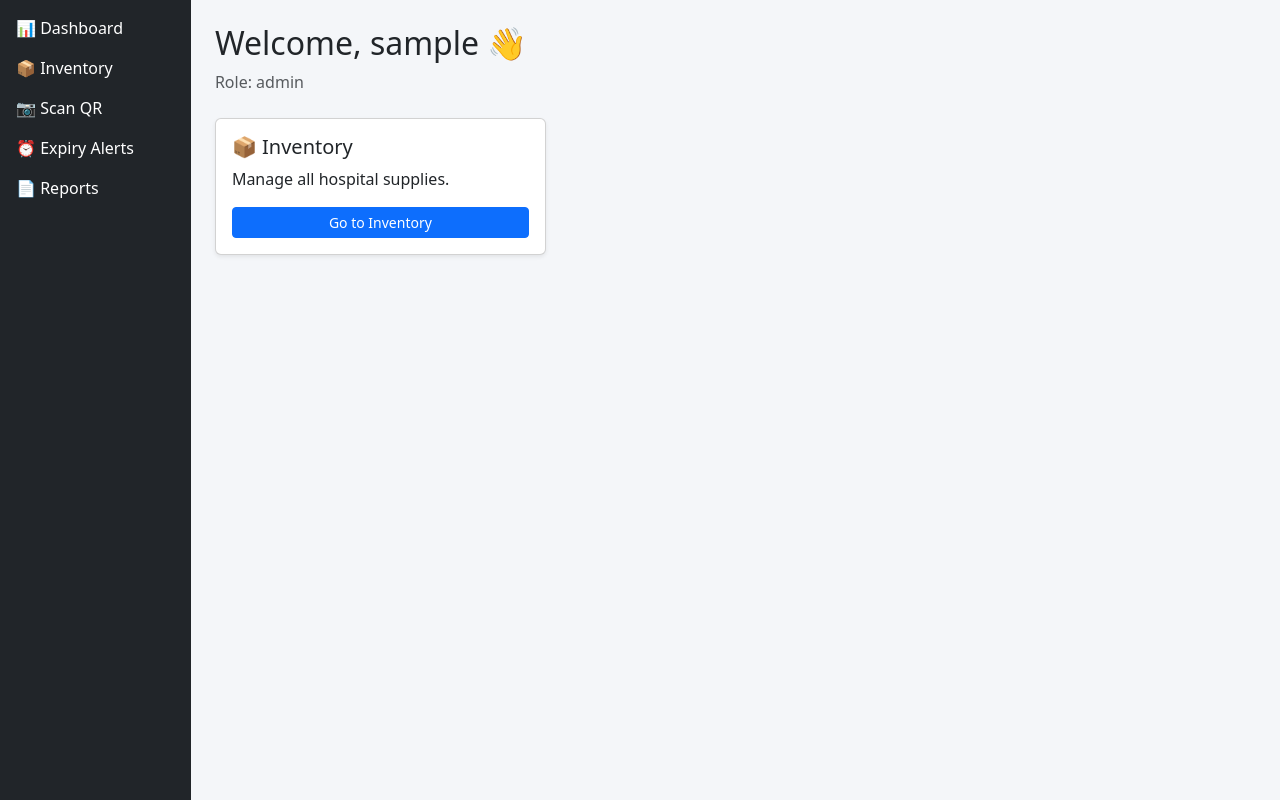
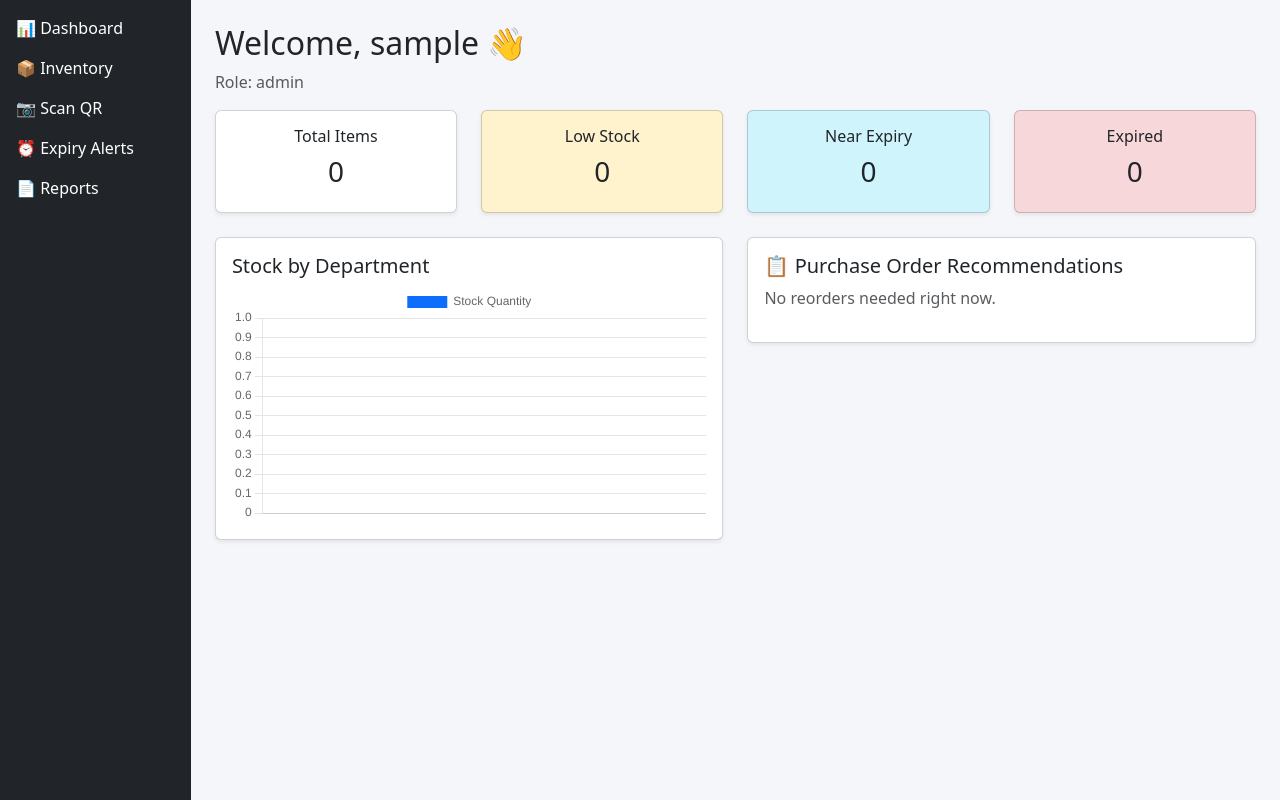
Before and after one commit to Madhu16369/medtrack, a Flask app: page /dashboard in a window 1280 px wide. Shown: the part 56-856 px from the top of the page. Run offline with Flask 3, Linux system fonts and the light colour scheme; the visitor is signed in with stand-in values (Sample User, id 1); data that the repository does not hold is empty.

Commit message:
Day 9: Live dashboard with cards, chart, and reorder recommendations

```diff
--- a/app.py
+++ b/app.py
@@ -1,14 +1,12 @@
-from flask import Flask, render_template, request, redirect, flash
+from flask import Flask, render_template, request, redirect, flash, Response
 from flask_login import login_user, logout_user, login_required, current_user
 from extensions import db, login_manager
-from models import User
+from models import User, InventoryItem, StockMovement, get_expiry_status
+from datetime import datetime
 import bcrypt
 import qrcode
 import os
-from models import get_expiry_status
-from models import StockMovement
-from models import User, InventoryItem
-from datetime import datetime
+import pandas as pd
 
 app = Flask(__name__)
 app.config['SECRET_KEY'] = 'change-this-to-something-random-later'
@@ -18,9 +16,20 @@
 login_manager.init_app(app)
 login_manager.login_view = 'login'
 
+
+@app.context_processor
+def inject_alert_count():
+    if current_user.is_authenticated:
+        items = InventoryItem.query.all()
+        count = sum(1 for item in items if get_expiry_status(item)[0] != "Safe")
+        return dict(alert_count=count)
+    return dict(alert_count=0)
+
+
 @app.route("/")
 def home():
     return redirect("/login")
+
 
 @app.route("/register", methods=["GET", "POST"])
 def register():
@@ -43,6 +52,7 @@
 
     return render_template("register.html")
 
+
 @app.route("/login", methods=["GET", "POST"])
 def login():
     if request.method == "POST":
@@ -59,10 +69,6 @@
 
     return render_template("login.html")
 
-@app.route("/dashboard")
-@login_required
-def dashboard():
-    return render_template("dashboard.html")
 
 @app.route("/logout")
 @login_required
@@ -70,11 +76,44 @@
     logout_user()
     return redirect("/login")
 
+
+@app.route("/dashboard")
+@login_required
+def dashboard():
+    items = InventoryItem.query.all()
+    total_items = len(items)
+    low_stock = [i for i in items if i.quantity < i.min_stock_threshold]
+    near_expiry = [i for i in items if get_expiry_status(i)[0] in ("Critical", "Warning", "Notice")]
+    expired = [i for i in items if get_expiry_status(i)[0] == "Expired"]
+
+    reorder_suggestions = []
+    for item in low_stock:
+        suggested_qty = max(0, (item.min_stock_threshold * 2) - item.quantity)
+        reorder_suggestions.append((item, suggested_qty))
+
+    dept_totals = {}
+    for item in items:
+        dept = item.department or "Unassigned"
+        dept_totals[dept] = dept_totals.get(dept, 0) + item.quantity
+
+    return render_template(
+        "dashboard.html",
+        total_items=total_items,
+        low_stock=low_stock,
+        near_expiry=near_expiry,
+        expired=expired,
+        reorder_suggestions=reorder_suggestions,
+        dept_labels=list(dept_totals.keys()),
+        dept_values=list(dept_totals.values())
+    )
+
+
 @app.route("/inventory")
 @login_required
 def inventory_list():
     items = InventoryItem.query.all()
     return render_template("inventory_list.html", items=items)
+
 
 @app.route("/inventory/add", methods=["GET", "POST"])
 @login_required
@@ -92,7 +131,7 @@
             min_stock_threshold=int(request.form.get("min_stock_threshold") or 10),
         )
         db.session.add(new_item)
-        db.session.flush()  # assigns new_item.id without fully committing yet
+        db.session.flush()
 
         qr_data = f"ITEM:{new_item.id}"
         qr_img = qrcode.make(qr_data)
@@ -100,10 +139,12 @@
         qr_path = os.path.join("static", "qrcodes", qr_filename)
         qr_img.save(qr_path)
         new_item.qr_code_path = qr_path
+
         db.session.commit()
         flash("Item added successfully!")
         return redirect("/inventory")
     return render_template("add_item.html")
+
 
 @app.route("/inventory/edit/<int:item_id>", methods=["GET", "POST"])
 @login_required
@@ -124,6 +165,7 @@
         return redirect("/inventory")
     return render_template("edit_item.html", item=item)
 
+
 @app.route("/inventory/delete/<int:item_id>")
 @login_required
 def delete_item(item_id):
@@ -132,6 +174,7 @@
     db.session.commit()
     flash("Item deleted.")
     return redirect("/inventory")
+
 
 @app.route("/backfill-qr")
 @login_required
@@ -147,10 +190,12 @@
     db.session.commit()
     return "Backfilled QR codes for all items without one."
 
+
 @app.route("/scan")
 @login_required
 def scan():
     return render_template("scan.html")
+
 
 @app.route("/scan/lookup")
 @login_required
@@ -162,6 +207,7 @@
         return render_template("scan_result.html", item=item)
     flash("QR code not recognized.")
     return redirect("/scan")
+
 
 @app.route("/scan/update/<int:item_id>", methods=["POST"])
 @login_required
@@ -186,6 +232,7 @@
     flash(f"Stock updated: {movement_type} of {qty} for {item.name}.")
     return redirect("/inventory")
 
+
 @app.route("/alerts")
 @login_required
 def alerts():
@@ -193,17 +240,10 @@
     alerts_data = []
     for item in items:
         status, color, days_left = get_expiry_status(item)
-        if status != "Safe":  # only show items that actually need attention
+        if status != "Safe":
             alerts_data.append((item, status, color, days_left))
     return render_template("alerts.html", alerts=alerts_data)
 
-@app.context_processor
-def inject_alert_count():
-    if current_user.is_authenticated:
-        items = InventoryItem.query.all()
-        count = sum(1 for item in items if get_expiry_status(item)[0] != "Safe")
-        return dict(alert_count=count)
-    return dict(alert_count=0)
 
 if __name__ == "__main__":
     with app.app_context():
--- a/templates/dashboard.html
+++ b/templates/dashboard.html
@@ -2,13 +2,72 @@
 {% block content %}
 <h2>Welcome, {{ current_user.username }} 👋</h2>
 <p class="text-muted">Role: {{ current_user.role }}</p>
-<div class="row mt-4">
-    <div class="col-md-4">
-        <div class="card p-3 shadow-sm">
-            <h5>📦 Inventory</h5>
-            <p>Manage all hospital supplies.</p>
-            <a href="/inventory" class="btn btn-primary btn-sm">Go to Inventory</a>
+
+<div class="row mt-3">
+    <div class="col-md-3">
+        <div class="card p-3 shadow-sm text-center">
+            <h6>Total Items</h6><h3>{{ total_items }}</h3>
+        </div>
+    </div>
+    <div class="col-md-3">
+        <div class="card p-3 shadow-sm text-center bg-warning-subtle">
+            <h6>Low Stock</h6><h3>{{ low_stock|length }}</h3>
+        </div>
+    </div>
+    <div class="col-md-3">
+        <div class="card p-3 shadow-sm text-center bg-info-subtle">
+            <h6>Near Expiry</h6><h3>{{ near_expiry|length }}</h3>
+        </div>
+    </div>
+    <div class="col-md-3">
+        <div class="card p-3 shadow-sm text-center bg-danger-subtle">
+            <h6>Expired</h6><h3>{{ expired|length }}</h3>
         </div>
     </div>
 </div>
+
+<div class="row mt-4">
+    <div class="col-md-6">
+        <div class="card p-3 shadow-sm">
+            <h5>Stock by Department</h5>
+            <canvas id="deptChart"></canvas>
+        </div>
+    </div>
+    <div class="col-md-6">
+        <div class="card p-3 shadow-sm">
+            <h5>📋 Purchase Order Recommendations</h5>
+            {% if reorder_suggestions %}
+            <table class="table table-sm">
+                <tr><th>Item</th><th>Current Qty</th><th>Suggested Reorder</th></tr>
+                {% for item, suggested_qty in reorder_suggestions %}
+                <tr>
+                    <td>{{ item.name }}</td>
+                    <td>{{ item.quantity }}</td>
+                    <td><b>{{ suggested_qty }}</b></td>
+                </tr>
+                {% endfor %}
+            </table>
+            {% else %}
+            <p class="text-muted">No reorders needed right now.</p>
+            {% endif %}
+        </div>
+    </div>
+</div>
+
+<script src="https://cdn.jsdelivr.net/npm/chart.js"></script>
+<script>
+const ctx = document.getElementById('deptChart');
+new Chart(ctx, {
+    type: 'bar',
+    data: {
+        labels: {{ dept_labels | tojson }},
+        datasets: [{
+            label: 'Stock Quantity',
+            data: {{ dept_values | tojson }},
+            backgroundColor: '#0d6efd'
+        }]
+    },
+    options: { responsive: true }
+});
+</script>
 {% endblock %}
```
